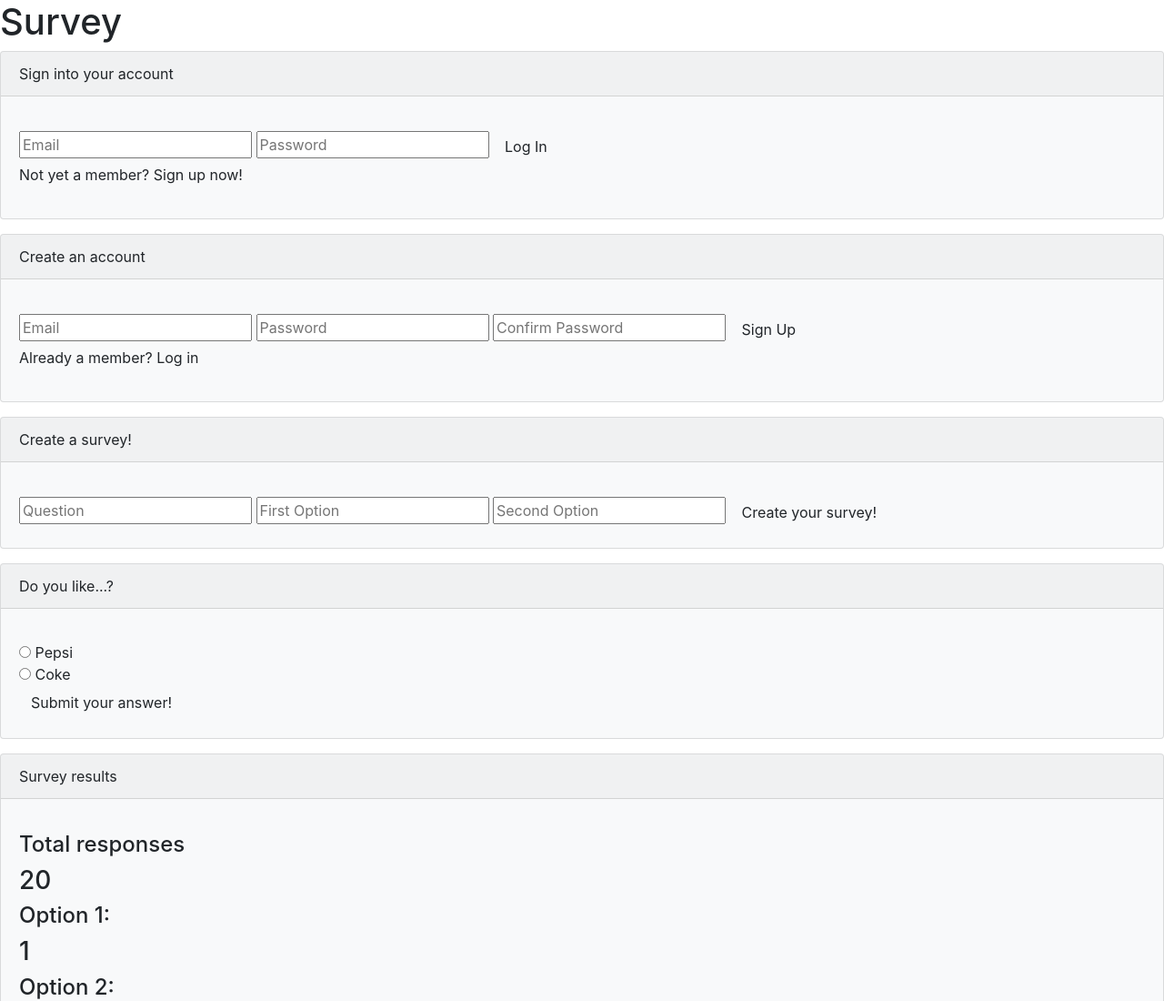
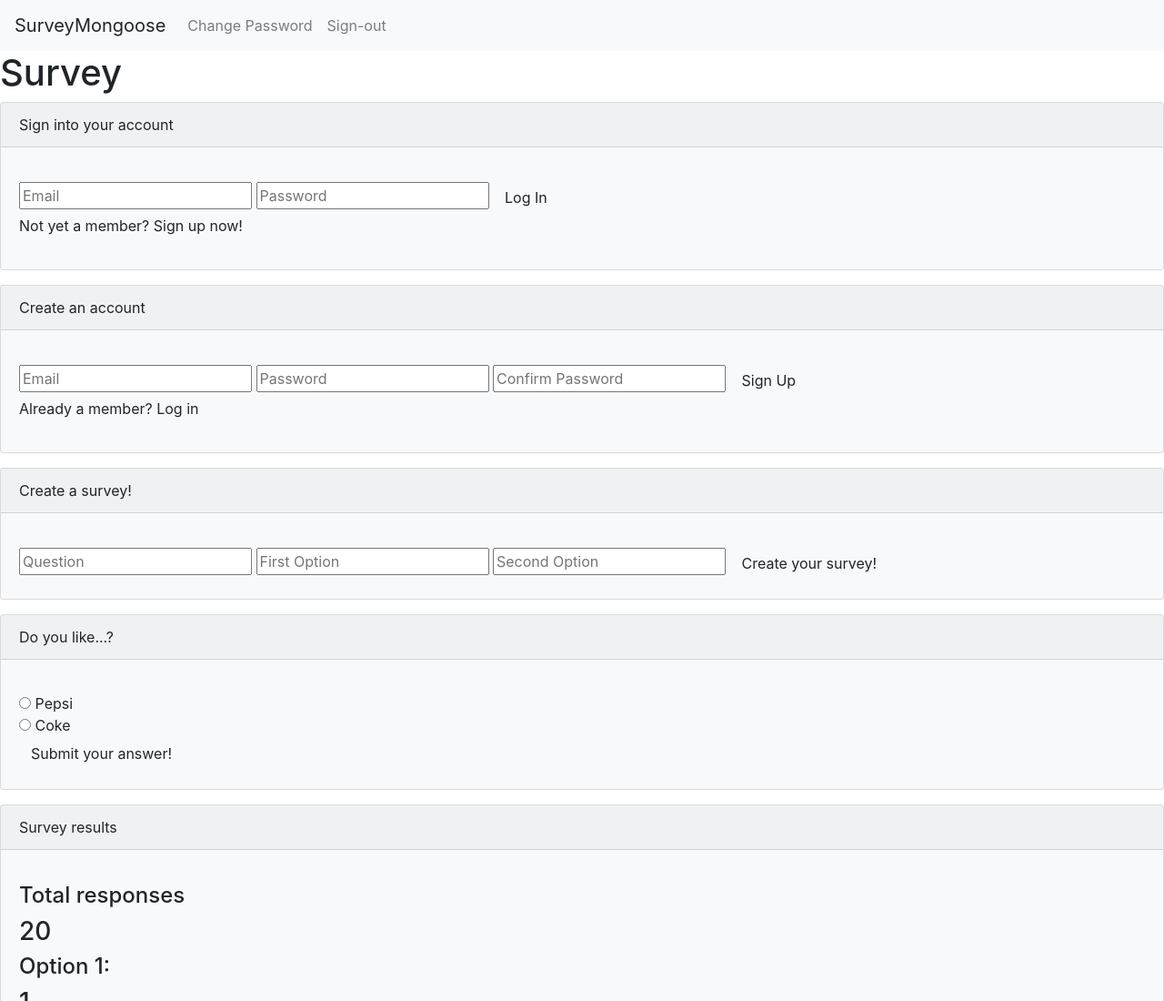
Before and after one commit to OnWednesdaysWeCode/survey-client, a website built with webpack: page index.html in a window 1280 px wide. Shown: the top 1100 px of the page at 91% size. Built offline with nearby package versions, Linux system fonts and the light colour scheme.

Commit message:
Added Nav Bar - Added logo/ icon - Added sign-out button - Added change password button

```diff
--- a/index.html
+++ b/index.html
@@ -12,6 +12,23 @@
       <script src="public/application.js" type="text/javascript" charset="utf-8" defer></script>
     </head>
     <body>
+      <!-- nav bar -->
+      <nav class="navbar navbar-expand-lg navbar-light bg-light">
+        <a class="navbar-brand">SurveyMongoose</a>
+        <button class="navbar-toggler" type="button" data-toggle="collapse" data-target="#navbarNav" aria-controls="navbarNav" aria-expanded="false" aria-label="Toggle navigation">
+          <span class="navbar-toggler-icon"></span>
+        </button>
+        <div class="collapse navbar-collapse" id="navbarNav">
+          <ul class="navbar-nav">
+              <a class="nav-link" href="#">Change Password <span class="sr-only">(current)</span></a>
+            </li>
+            <li class="nav-item">
+              <a class="nav-link" href="#">Sign-out</a>
+            </li>
+          </ul>
+        </div>
+      </nav>
+
       <h1>Survey</h1>
 
       <!-- sign-in form -->
```
